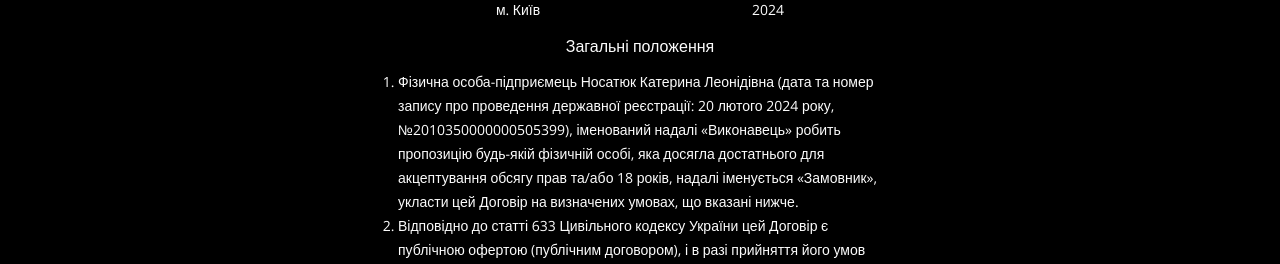
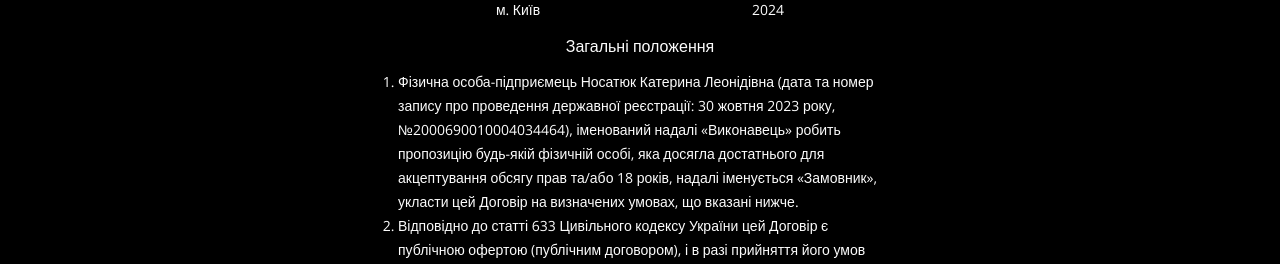
Before and after one commit to IraMira333/kateryna_kutsyk_master-class, a Next.js app: page /offer in a window 1280 px wide. Shown: the part 156-420 px from the top of the page. Built offline with nearby package versions, Linux system fonts and the light colour scheme; no server answers.

Commit message:
Update Offer.tsx

```diff
--- a/src/components/Offer/Offer.tsx
+++ b/src/components/Offer/Offer.tsx
@@ -19,8 +19,8 @@ const OfferPage = () => {
                                 <p>
                                     Фізична особа-підприємець Носатюк Катерина
                                     Леонідівна (дата та номер запису про
-                                    проведення державної реєстрації: 20 лютого
-                                    2024 року, №2010350000000505399), іменований
+                                    проведення державної реєстрації: 30 жовтня
+                                    2023 року, №2000690010004034464), іменований
                                     надалі «Виконавець» робить пропозицію
                                     будь-якій фізичній особі, яка досягла
                                     достатнього для акцептування обсягу прав
```
